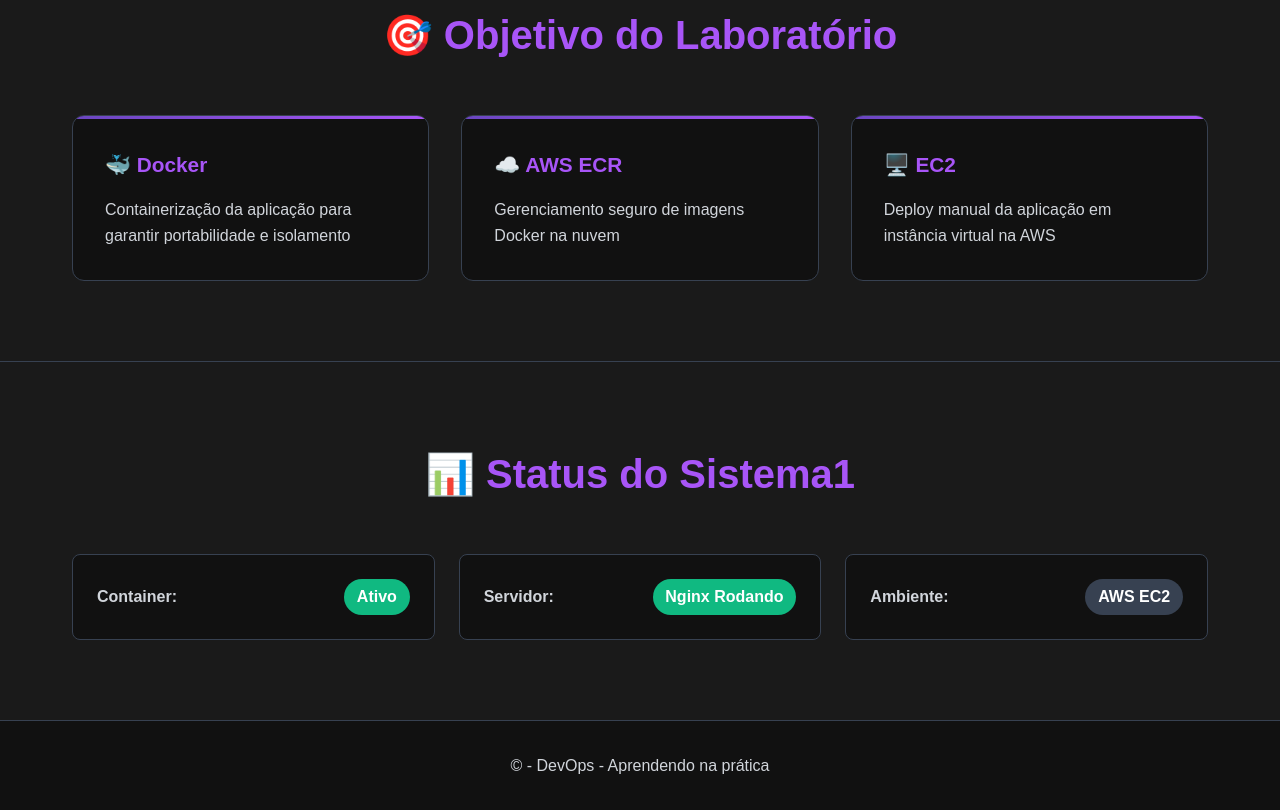
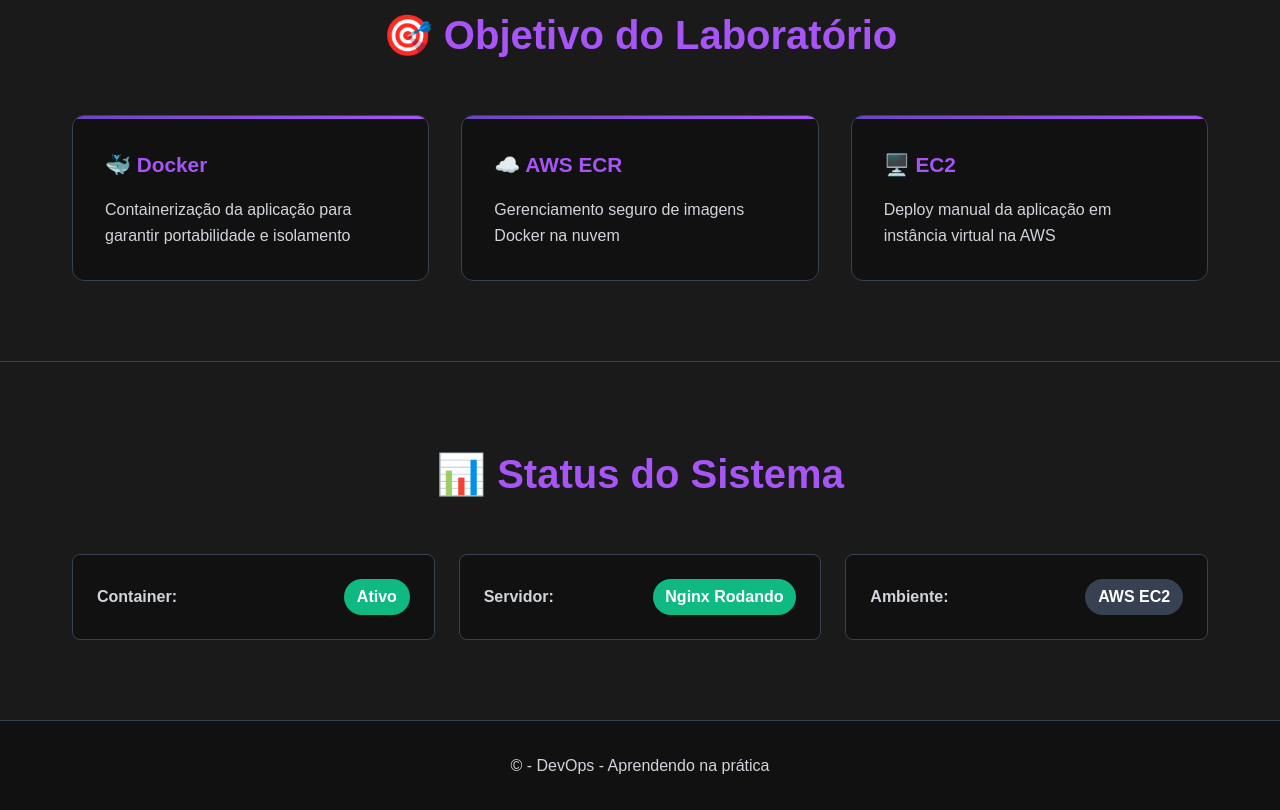
Before and after one commit to hugokokay/repositorio-projeto-inicial, a plain HTML site: page website/index.html in a window 1280 px wide. Shown: the part 878-1688 px from the top of the page. Drawn offline with Linux system fonts and the light colour scheme.

Commit message:
Alteração no index

```diff
--- a/website/index.html
+++ b/website/index.html
@@ -55,7 +55,7 @@
 
         <section id="status" class="section">
             <div class="container">
-                <h2>📊 Status do Sistema1</h2>
+                <h2>📊 Status do Sistema</h2>
                 <div class="status-grid">
                     <div class="status-item">
                         <span class="status-label">Container:</span>
```
